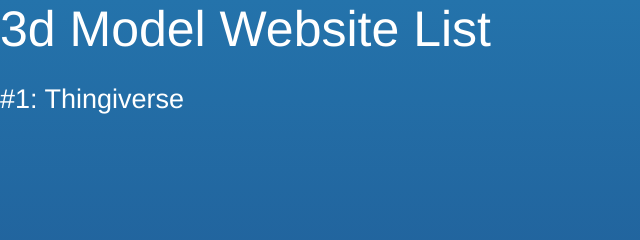
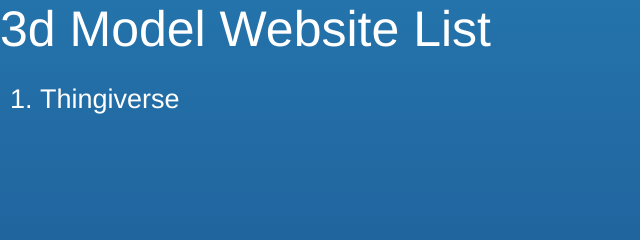
Before and after one commit to cool123bye456/3dList, a plain HTML site: page index.html in a window 1280 px wide. Shown: the top 240 px of the page, 0-640 px from the left. Drawn offline with Linux system fonts and the light colour scheme.

Commit message:
Update index.html

```diff
--- a/index.html
+++ b/index.html
@@ -225,7 +225,8 @@
   </head>
   <body>
 <h1>3d Model Website List</h1><br>
-<h2>#1: <a href="https://www.thingiverse.com/">Thingiverse</a></h2>
+<ol>
+<h2><li><a href="https://www.thingiverse.com/">Thingiverse</a></h2>
 
   </body>
 </html>
```
